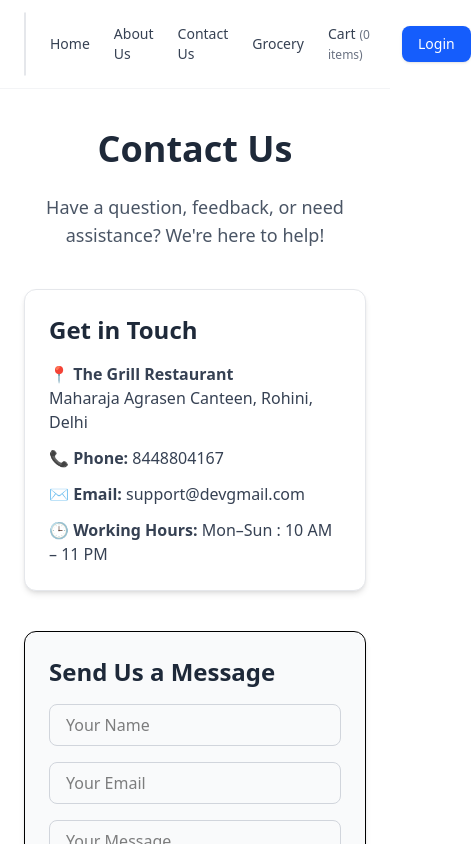
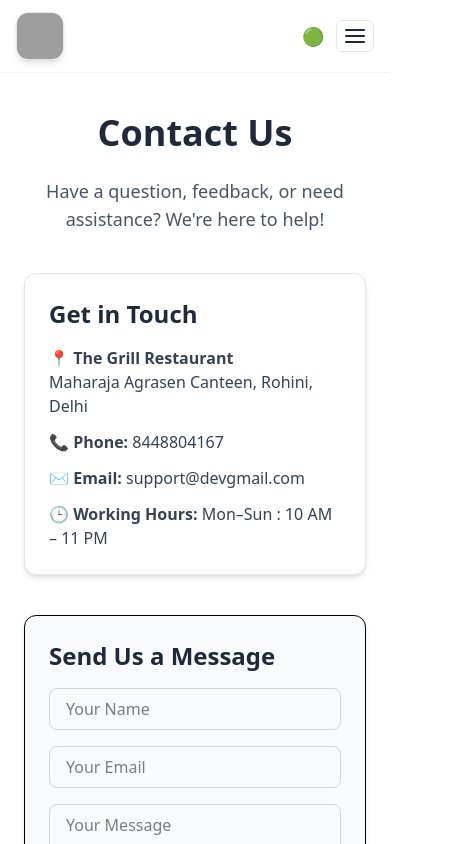
Before and after one commit to DevvrathGiri/FoodDelivery, a React (Vite) app: page /Contact in a window 390 px wide. Shown: the top 844 px of the page, 471 px wide, since content can reach past the window. Built offline with nearby package versions, Linux system fonts and the light colour scheme; grey boxes are pictures that could not be loaded.

Commit message:
updated header for mobile

```diff
--- a/src/components/Header.tsx
+++ b/src/components/Header.tsx
@@ -1,4 +1,3 @@
-// Header.tsx
 import { useState } from "react";
 import { LOGO_URL } from "../utils/constants";
 import { Link } from "react-router-dom";
@@ -7,34 +6,32 @@ import { useSelector } from "react-redux";
 
 const Header = () => {
   const [btnNameReact, setbtnNameReact] = useState("Login");
+  const [isMenuOpen, setIsMenuOpen] = useState(false);
   const onlineStatus = useOnlineStatus();
-
   const cartItems = useSelector((store) => store.cart.items);
 
   return (
-    <header className="bg-white/90 backdrop-blur border-b border-gray-100">
-      <div className="max-w-6xl mx-auto px-6 py-3 flex items-center justify-between gap-6">
-        {/* LOGO */}
+    <header className="bg-white/90 backdrop-blur border-b border-gray-100 sticky top-0 z-20">
+      <div className="max-w-6xl mx-auto px-4 sm:px-6 py-3 flex items-center justify-between gap-4">
+        {/* LOGO + title */}
         <div className="flex items-center gap-3">
           <img
             src={LOGO_URL}
             alt="App Logo"
-            className="w-16 h-16 object-cover rounded-xl shadow-md border border-gray-200 hover:scale-105 transition-transform"
+            className="w-12 h-12 sm:w-16 sm:h-16 object-cover rounded-xl shadow-md border border-gray-200 hover:scale-105 transition-transform"
           />
           <div className="hidden sm:block">
             <p className="text-sm font-semibold text-gray-800 tracking-wide">
               Tasty Restaurant
             </p>
-            <p className="text-xs text-gray-500">
-              Fresh food, fast delivery.
-            </p>
+            <p className="text-xs text-gray-500">Fresh food, fast delivery.</p>
           </div>
         </div>
 
-        {/* NAV LINKS */}
-        <nav className="flex-1">
+        {/* Desktop nav */}
+        <nav className="hidden md:block flex-1">
           <ul className="flex items-center justify-end gap-6 text-sm sm:text-base font-medium">
-            <li className="hidden md:flex items-center text-gray-600 text-sm">
+            <li className="flex items-center text-gray-600 text-sm">
               <span className="mr-1 font-semibold">Online Status:</span>
               <span className={onlineStatus ? "text-emerald-500" : "text-red-500"}>
                 {onlineStatus ? "🟢" : "🔴"}
@@ -42,41 +39,25 @@ const Header = () => {
             </li>
 
             <li>
-              <Link
-                to="/"
-                className="text-gray-700 hover:text-blue-600 transition-colors"
-              >
+              <Link to="/" className="text-gray-700 hover:text-blue-600 transition-colors">
                 Home
               </Link>
             </li>
-
             <li>
-              <Link
-                to="/About"
-                className="text-gray-700 hover:text-blue-600 transition-colors"
-              >
+              <Link to="/About" className="text-gray-700 hover:text-blue-600 transition-colors">
                 About Us
               </Link>
             </li>
-
             <li>
-              <Link
-                to="/Contact"
-                className="text-gray-700 hover:text-blue-600 transition-colors"
-              >
+              <Link to="/Contact" className="text-gray-700 hover:text-blue-600 transition-colors">
                 Contact Us
               </Link>
             </li>
-
             <li>
-              <Link
-                to="/Grocery"
-                className="text-gray-700 hover:text-blue-600 transition-colors"
-              >
+              <Link to="/Grocery" className="text-gray-700 hover:text-blue-600 transition-colors">
                 Grocery
               </Link>
             </li>
-
             <li>
               <Link
                 to="/Cart"
@@ -89,7 +70,6 @@ const Header = () => {
               </Link>
             </li>
 
-            {/* LOGIN BUTTON */}
             <button
               className="ml-2 px-4 py-2 bg-blue-600 text-white rounded-lg shadow-sm hover:bg-blue-700 active:scale-[0.98] transition-all text-sm"
               onClick={() =>
@@ -100,7 +80,89 @@ const Header = () => {
             </button>
           </ul>
         </nav>
+
+        {/* Mobile status + hamburger */}
+        <div className="flex items-center gap-3 md:hidden">
+          <span className={onlineStatus ? "text-emerald-500 text-lg" : "text-red-500 text-lg"}>
+            {onlineStatus ? "🟢" : "🔴"}
+          </span>
+
+          <button
+            className="p-2 rounded-md border border-gray-200 hover:bg-gray-100 transition"
+            onClick={() => setIsMenuOpen((prev) => !prev)}
+            aria-label="Toggle navigation"
+          >
+            <span className="block w-5 h-[2px] bg-gray-800 mb-1 rounded" />
+            <span className="block w-5 h-[2px] bg-gray-800 mb-1 rounded" />
+            <span className="block w-5 h-[2px] bg-gray-800 rounded" />
+          </button>
+        </div>
       </div>
+
+      {/* Mobile menu */}
+      {isMenuOpen && (
+        <div className="md:hidden border-t border-gray-100 bg-white/95 backdrop-blur">
+          <nav className="max-w-6xl mx-auto px-4 sm:px-6 py-3">
+            <ul className="flex flex-col gap-3 text-sm font-medium">
+              <li>
+                <Link
+                  to="/"
+                  className="block py-1 text-gray-700 hover:text-blue-600"
+                  onClick={() => setIsMenuOpen(false)}
+                >
+                  Home
+                </Link>
+              </li>
+              <li>
+                <Link
+                  to="/About"
+                  className="block py-1 text-gray-700 hover:text-blue-600"
+                  onClick={() => setIsMenuOpen(false)}
+                >
+                  About Us
+                </Link>
+              </li>
+              <li>
+                <Link
+                  to="/Contact"
+                  className="block py-1 text-gray-700 hover:text-blue-600"
+                  onClick={() => setIsMenuOpen(false)}
+                >
+                  Contact Us
+                </Link>
+              </li>
+              <li>
+                <Link
+                  to="/Grocery"
+                  className="block py-1 text-gray-700 hover:text-blue-600"
+                  onClick={() => setIsMenuOpen(false)}
+                >
+                  Grocery
+                </Link>
+              </li>
+              <li>
+                <Link
+                  to="/Cart"
+                  className="block py-1 text-gray-700 hover:text-blue-600"
+                  onClick={() => setIsMenuOpen(false)}
+                >
+                  Cart ({cartItems.length} items)
+                </Link>
+              </li>
+              <li>
+                <button
+                  className="mt-1 w-full px-4 py-2 bg-blue-600 text-white rounded-lg shadow-sm hover:bg-blue-700 active:scale-[0.98] transition-all text-sm"
+                  onClick={() =>
+                    setbtnNameReact((prev) => (prev === "Login" ? "Logout" : "Login"))
+                  }
+                >
+                  {btnNameReact}
+                </button>
+              </li>
+            </ul>
+          </nav>
+        </div>
+      )}
     </header>
   );
 };
```
